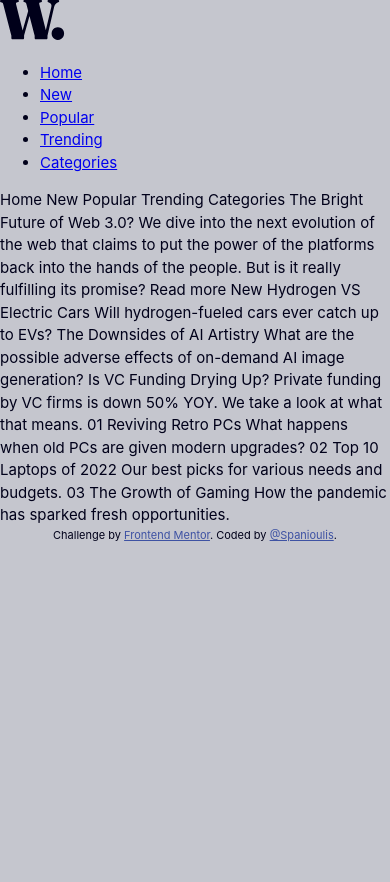
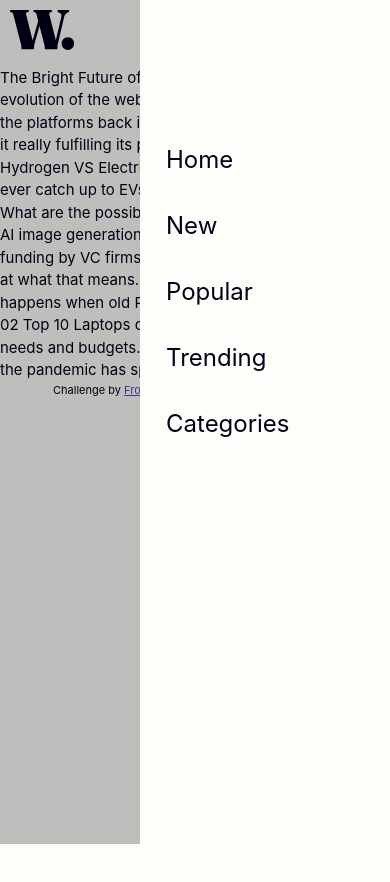
Before and after one commit to Spanioulis/news-homepage, a plain HTML site: page index.html in a window 390 px wide. Before the commit the page ends 844 px from the top, so only its background shows below. Drawn offline with Linux system fonts and the light colour scheme.

Commit message:
Add menu (draft) styles

```diff
--- /dev/null
+++ b/assets/styles/menu.css
@@ -0,0 +1,83 @@
+.main-menu {
+  font-size: 15px;
+  gap: 10px;
+  padding: 10px;
+
+  >ul {
+    display: flex;
+    gap: 10px;
+    list-style: none;
+    padding: 0;
+
+    >li {
+      display: flex;
+      gap: 10px;
+      justify-content: center;
+      padding: 10px;
+      text-align: center;
+
+      >a {
+        color: var(--grayish-blue);
+        text-decoration: none;
+        transition: color 0.3s ease;
+
+        &:hover {
+          color: var(--soft-orange);
+        }
+      }
+    }
+  }
+}
+
+.overlay {
+  opacity: 0;
+}
+
+@media (max-width: 675px) {
+  .overlay {
+    background-color: hsl(0 0% 0% / 0.5);
+    height: 100dvh;
+    left: 0;
+    opacity: 0.5;
+    position: absolute;
+    top: 0;
+    width: 100%;
+    z-index: 4;
+  }
+
+  #main-menu {
+    position: absolute;
+    right: 0;
+    top: 0;
+    background-color: var(--off-white);
+    height: 100%;
+    width: 100%;
+    padding: 30vw 0 0 1rem;
+    width: min(60%, 576px);
+    z-index: 5;
+
+
+
+    >ul {
+      flex-direction: column;
+      gap: 10px;
+
+      >li {
+        gap: 10px;
+        padding: 10px;
+        justify-content: flex-start;
+
+        >a {
+          color: var(--very-dark-blue);
+          text-decoration: none;
+          transition: color 0.3s ease;
+          font-size: 24px;
+
+          &:hover {
+            color: var(--soft-orange);
+          }
+        }
+      }
+    }
+  }
+}
--- a/assets/styles/styles.css
+++ b/assets/styles/styles.css
@@ -17,7 +17,7 @@
 }
 
 body {
-  background-color: var(--grayish-blue);
+  background-color: var(--off-white);
   color: var(--very-dark-blue);
   font-family: Inter, sans-serif;
   font-size: 15px;
@@ -64,3 +64,11 @@ section {
     color: var(--clr-attributes)
   }
 }
+
+/* header styles */
+header {
+  display: flex;
+  justify-content: space-between;
+  align-items: center;
+  padding: 10px;
+}
--- a/index.html
+++ b/index.html
@@ -8,17 +8,19 @@
 
   <link rel="icon" type="image/png" sizes="32x32" href="./assets/images/favicon-32x32.png">
   <link rel="stylesheet" href="../assets/styles/styles.css">
+  <link rel="stylesheet" href="../assets/styles/menu.css">
+
   <title>Frontend Mentor | @Spanioulis | News homepage</title>
 </head>
 
 <body>
   <header>
-
     <a href="/">
       <img src="./assets/images/logo.svg" alt="Logo">
     </a>
 
-    <nav>
+    <div class="overlay"></div>
+    <nav class="main-menu" id="main-menu">
       <ul>
         <li><a href="#">Home</a></li>
         <li><a href="#">New</a></li>
@@ -30,11 +32,6 @@
   </header>
 
 
-  Home
-  New
-  Popular
-  Trending
-  Categories
 
   The Bright Future of Web 3.0?
 
```
